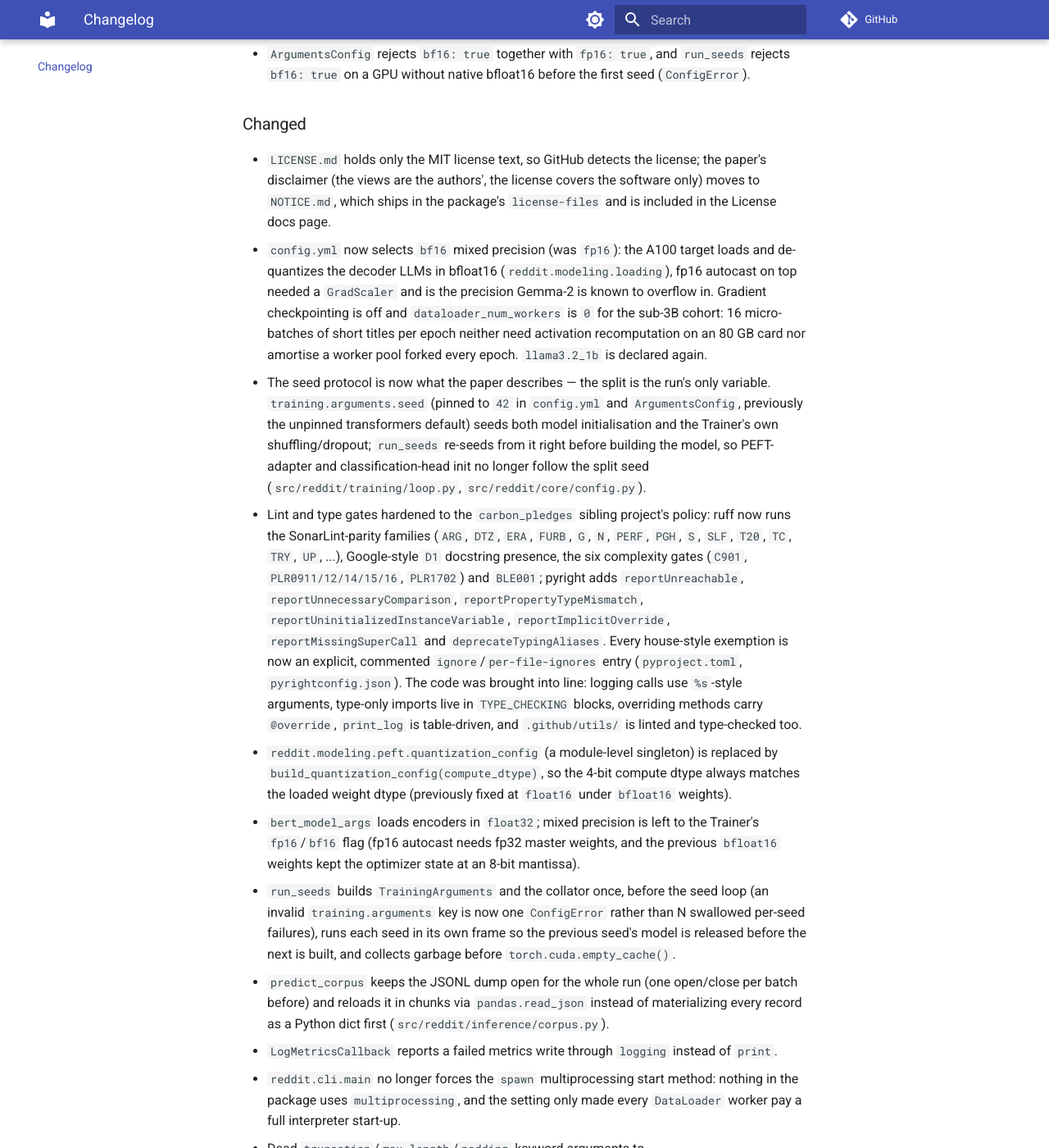
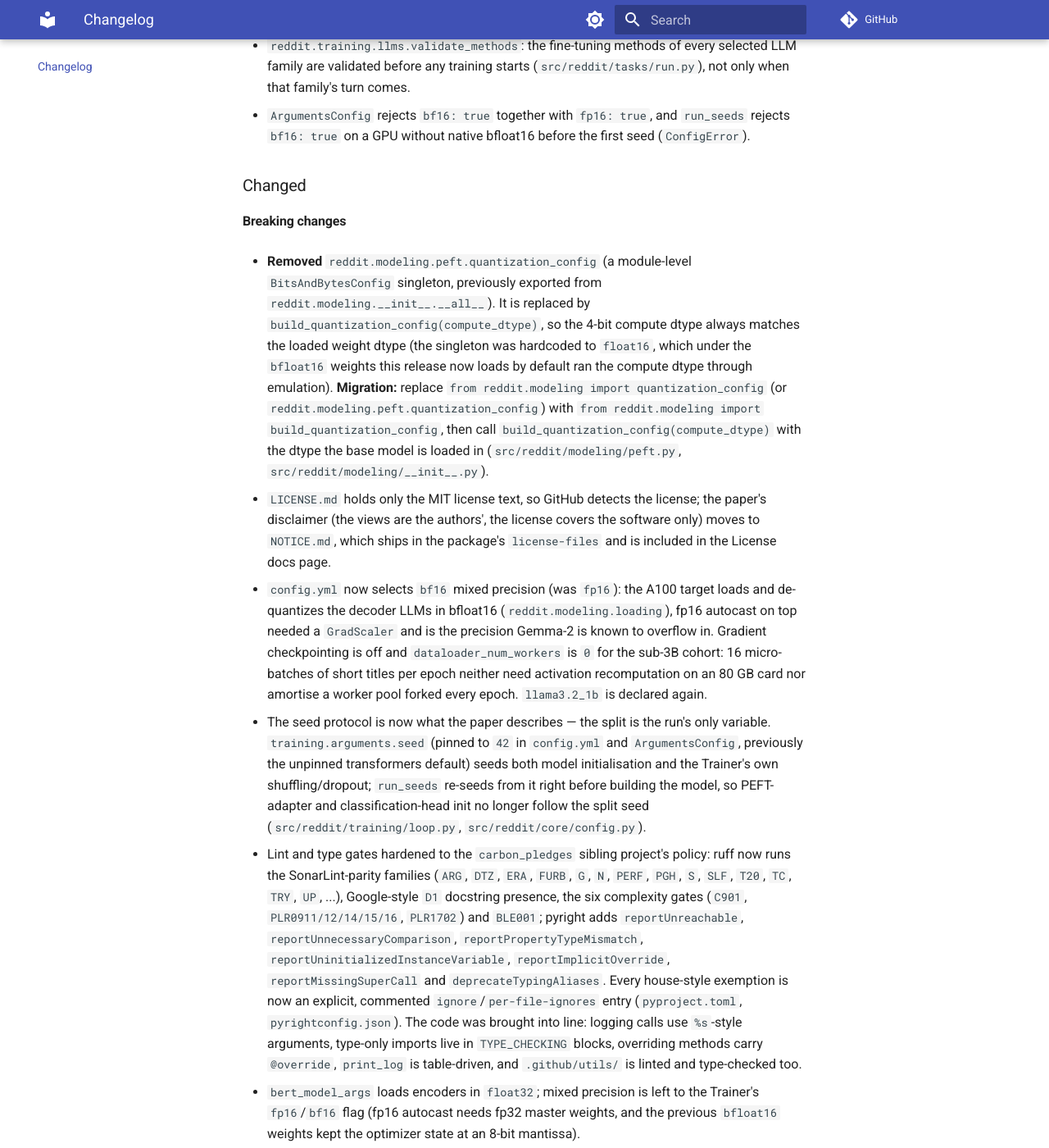
Before and after one commit to andrea-dm/reddit-pulse, an MkDocs documentation site: the page built from docs/changelog.md, in a window 1280 px wide and 1400 px high, scrolled down 1651 px. Shown: the whole window at 82% size. Built offline with MkDocs 1.6.1 and Material for MkDocs 9.7.7, drawn with Linux system fonts in a browser that asks for light colours; comment, search, counter and statistics services are not loaded.

```diff
--- a/CHANGELOG.md
+++ b/CHANGELOG.md
@@ -68,6 +70,22 @@ and this project adheres to [Semantic Versioning](https://semver.org/spec/v2.0.0
 
 ### Changed
 
+#### Breaking changes
+
+- **Removed** `reddit.modeling.peft.quantization_config` (a module-level
+  `BitsAndBytesConfig` singleton, previously exported from
+  `reddit.modeling.__init__.__all__`). It is replaced by
+  `build_quantization_config(compute_dtype)`, so the 4-bit compute dtype
+  always matches the loaded weight dtype (the singleton was hardcoded to
+  `float16`, which under the `bfloat16` weights this release now loads by
+  default ran the compute dtype through emulation). **Migration:** replace
+  `from reddit.modeling import quantization_config` (or
+  `reddit.modeling.peft.quantization_config`) with
+  `from reddit.modeling import build_quantization_config`, then call
+  `build_quantization_config(compute_dtype)` with the dtype the base model
+  is loaded in (`src/reddit/modeling/peft.py`,
+  `src/reddit/modeling/__init__.py`).
+
 - `LICENSE.md` holds only the MIT license text, so GitHub detects the
   license; the paper's disclaimer (the views are the authors', the license
   covers the software only) moves to `NOTICE.md`, which ships in the
@@ -101,10 +119,6 @@ and this project adheres to [Semantic Versioning](https://semver.org/spec/v2.0.0
   `%s`-style arguments, type-only imports live in `TYPE_CHECKING` blocks,
   overriding methods carry `@override`, `print_log` is table-driven, and
   `.github/utils/` is linted and type-checked too.
-- `reddit.modeling.peft.quantization_config` (a module-level singleton) is
-  replaced by `build_quantization_config(compute_dtype)`, so the 4-bit
-  compute dtype always matches the loaded weight dtype (previously fixed
-  at `float16` under `bfloat16` weights).
 - `bert_model_args` loads encoders in `float32`; mixed precision is left
   to the Trainer's `fp16`/`bf16` flag (fp16 autocast needs fp32 master
   weights, and the previous `bfloat16` weights kept the optimizer state at
--- a/pyproject.toml
+++ b/pyproject.toml
@@ -1,6 +1,6 @@
 [project]
 name = "reddit"
-version = "1.1.0"
+version = "2.0.0"
 description = "Reddit inflation-direction labelling: PEFT fine-tuning of LLM/BERT directional (UP/DOWN/NEUTRAL) classifiers and full-corpus inference over r/economy, r/Economics and r/wallstreetbets."
 readme = "README.md"
 license = "MIT"
```
Also changed, not shown: other parts of CHANGELOG.md (+2 -0 lines), docs/api.md (+2 -0 lines).
